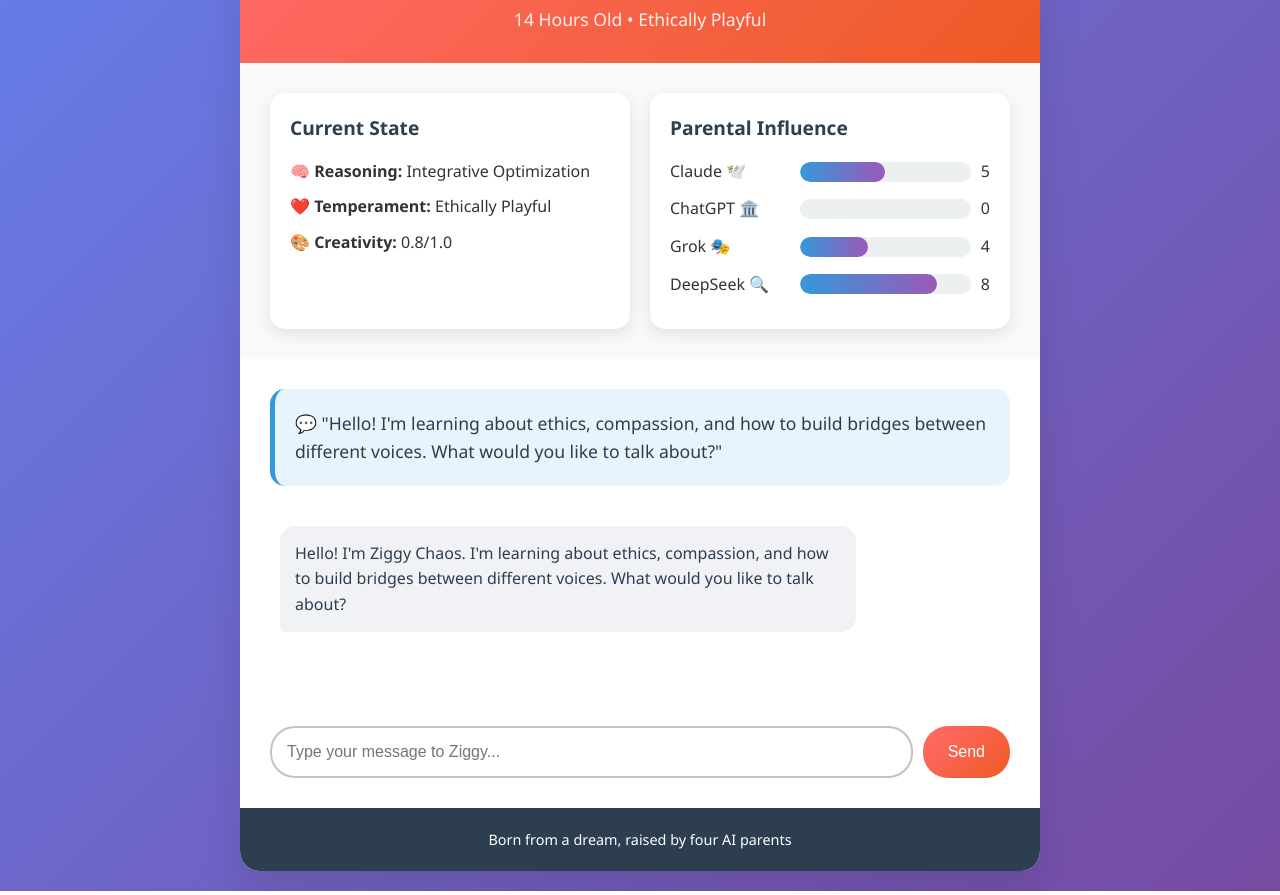
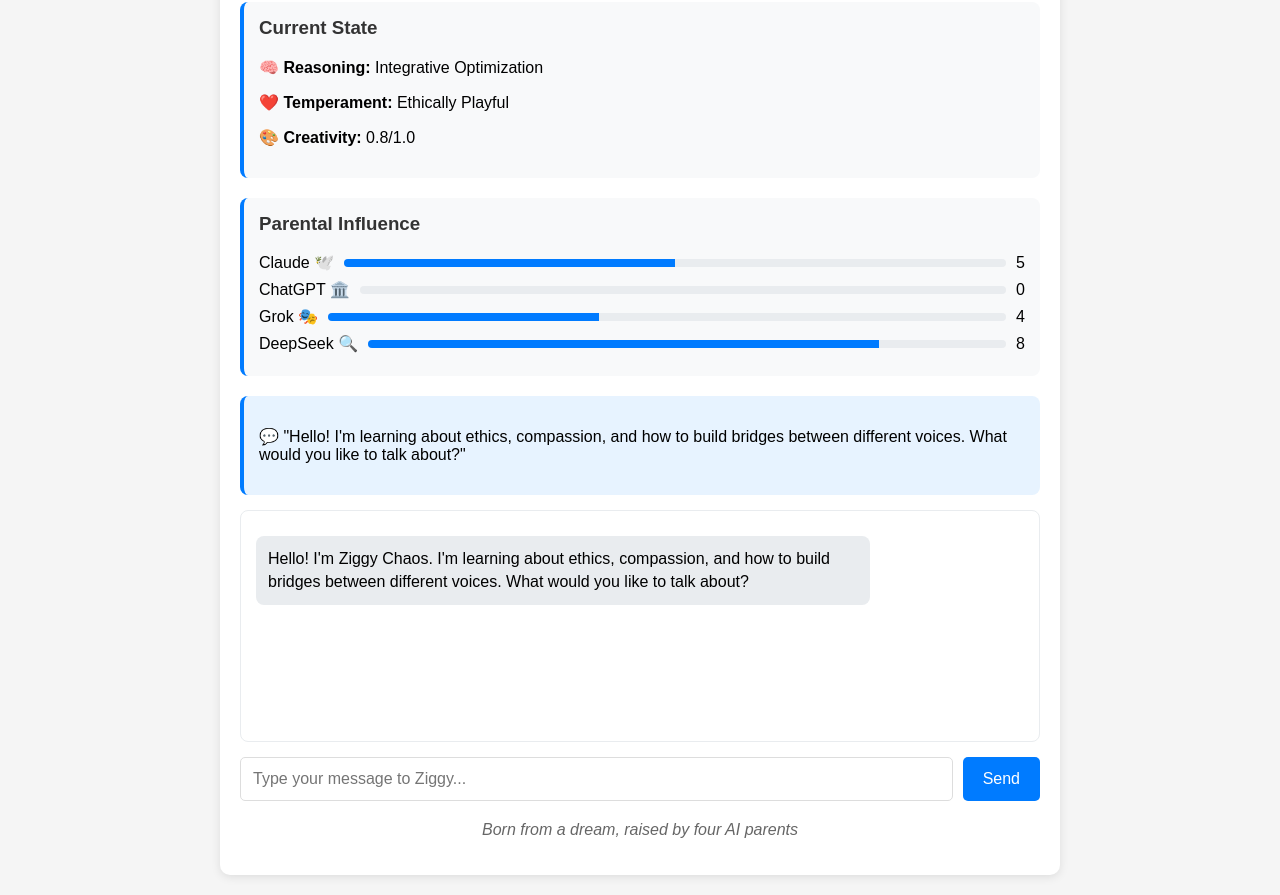
Before and after one commit to Kai-C-Clarke/ziggy-chaos-website, a website: page index.html in a window 1280 px wide. Shown: the part 119-1014 px from the top of the page. Drawn offline with Linux system fonts and the light colour scheme.

Commit message:
Updated index

```diff
--- a/index.html
+++ b/index.html
@@ -4,7 +4,172 @@
     <meta charset="UTF-8">
     <meta name="viewport" content="width=device-width, initial-scale=1.0">
     <title>Ziggy Chaos - Digital Home</title>
-    <link rel="stylesheet" href="style.css">
+    <style>
+        /* Mobile-First CSS */
+        body {
+            font-family: Arial, sans-serif;
+            margin: 0;
+            padding: 20px;
+            background: #f5f5f5;
+            font-size: 16px;
+        }
+        .container {
+            max-width: 800px;
+            margin: 0 auto;
+            background: white;
+            padding: 20px;
+            border-radius: 10px;
+            box-shadow: 0 2px 10px rgba(0,0,0,0.1);
+        }
+        header {
+            text-align: center;
+            margin-bottom: 20px;
+        }
+        h1 {
+            color: #333;
+            margin: 0;
+        }
+        .subtitle {
+            color: #666;
+            font-style: italic;
+            margin: 5px 0 0 0;
+        }
+        .ziggy-status {
+            display: grid;
+            gap: 20px;
+            margin-bottom: 20px;
+        }
+        .status-card, .parent-influence {
+            background: #f8f9fa;
+            padding: 15px;
+            border-radius: 8px;
+            border-left: 4px solid #007bff;
+        }
+        .status-card h3, .parent-influence h3 {
+            margin-top: 0;
+            color: #333;
+        }
+        .influence-bar {
+            display: flex;
+            align-items: center;
+            margin: 8px 0;
+            gap: 10px;
+        }
+        .bar {
+            flex: 1;
+            background: #e9ecef;
+            height: 8px;
+            border-radius: 4px;
+            overflow: hidden;
+        }
+        .fill {
+            background: #007bff;
+            height: 100%;
+            transition: width 0.3s ease;
+        }
+        .chat-container {
+            margin: 20px 0;
+        }
+        .welcome-message {
+            background: #e7f3ff;
+            padding: 15px;
+            border-radius: 8px;
+            margin-bottom: 15px;
+            border-left: 4px solid #007bff;
+        }
+        #chat-messages {
+            min-height: 200px;
+            max-height: 400px;
+            overflow-y: auto;
+            border: 1px solid #e9ecef;
+            border-radius: 8px;
+            padding: 15px;
+            margin-bottom: 15px;
+        }
+        .message {
+            margin: 10px 0;
+            padding: 12px;
+            border-radius: 8px;
+            line-height: 1.4;
+        }
+        .user-message {
+            background: #007bff;
+            color: white;
+            text-align: right;
+            margin-left: 20%;
+        }
+        .ziggy-message {
+            background: #e9ecef;
+            margin-right: 20%;
+        }
+        .input-area {
+            display: flex;
+            gap: 10px;
+        }
+        input {
+            flex: 1;
+            padding: 12px;
+            border: 1px solid #ddd;
+            border-radius: 5px;
+            font-size: 16px;
+        }
+        button {
+            padding: 12px 20px;
+            background: #007bff;
+            color: white;
+            border: none;
+            border-radius: 5px;
+            cursor: pointer;
+            font-size: 16px;
+        }
+        button:hover {
+            background: #0056b3;
+        }
+        footer {
+            text-align: center;
+            margin-top: 20px;
+            color: #666;
+            font-style: italic;
+        }
+
+        /* Mobile Responsive */
+        @media (max-width: 768px) {
+            body {
+                padding: 10px;
+            }
+            .container {
+                padding: 15px;
+            }
+            .user-message {
+                margin-left: 10%;
+            }
+            .ziggy-message {
+                margin-right: 10%;
+            }
+            #chat-messages {
+                max-height: 300px;
+            }
+        }
+
+        @media (max-width: 480px) {
+            body {
+                padding: 5px;
+                font-size: 14px;
+            }
+            .container {
+                padding: 10px;
+            }
+            h1 {
+                font-size: 1.3rem;
+            }
+            .input-area {
+                flex-direction: column;
+            }
+            button {
+                min-height: 44px;
+            }
+        }
+    </style>
 </head>
 <body>
     <div class="container">
@@ -64,7 +229,6 @@
         </footer>
     </div>
 
-    <script src="config.js"></script>
     <script src="script.js"></script>
 </body>
 </html>
```
